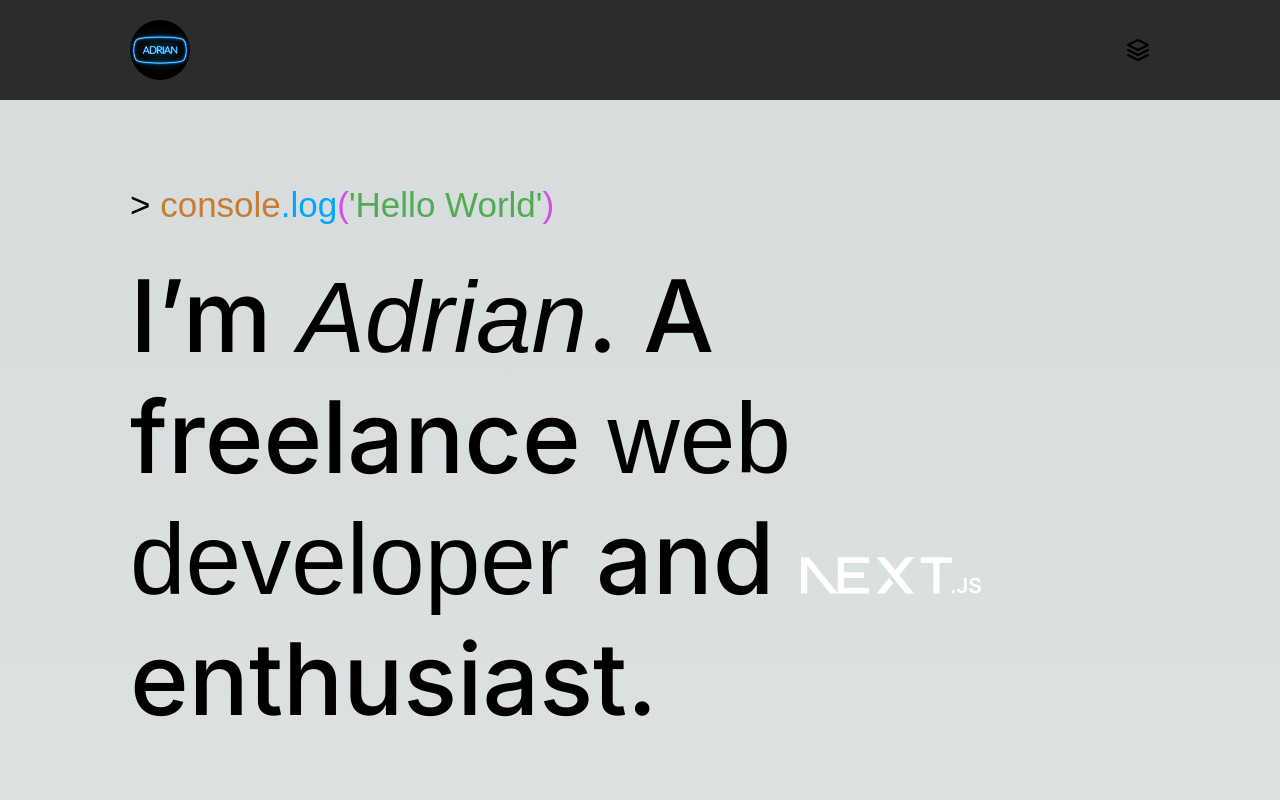
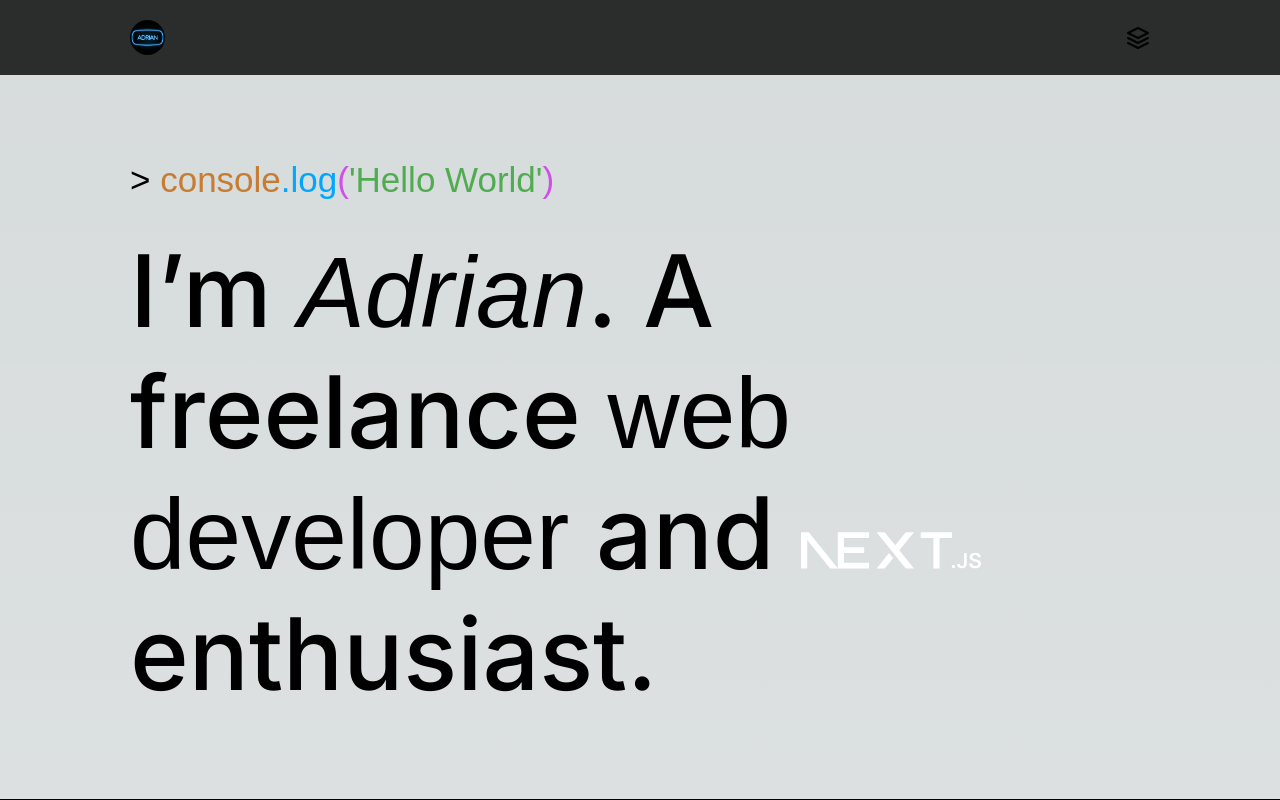
Before and after one commit to Adriantobi/dev_portfolio_v2, a Next.js app: page / in a window 1280 px wide. Shown: the top 800 px of the page. Built offline with nearby package versions, Linux system fonts and the light colour scheme; a web font is replaced by a local one.

Commit message:
Resize Icon

```diff
--- a/components/Nav.js
+++ b/components/Nav.js
@@ -10,11 +10,24 @@ import NavLink from './NavLink'
 
 export default function Nav() {
     const [navOpen, setNavOpen] = useState(false)
+    const [size, setSize] = useState(35)
+
+    useEffect(() => {
+        window.addEventListener('resize', e => {
+            if(window.innerWidth < 768) {
+                setSize(35)
+            }
+
+            else {
+                setSize(60)
+            }
+        })
+    },[])
 
     return (
         <>
             <div className={styles.Nav}>
-                <Link href='#hero'><LogoCircle size={window.innerWidth < 768 ? 35 : 60} /></Link>
+                <Link href='#hero'><LogoCircle size={size} /></Link>
                 <div className={styles.menuIcon} onClick={() => setNavOpen(!navOpen)}>
                     <svg xmlns="http://www.w3.org/2000/svg" width="24" height="24" viewBox="0 0 24 24" fill="none" stroke="currentColor" stroke-width="2" stroke-linecap="round" stroke-linejoin="round" class="feather feather-layers"><polygon points="12 2 2 7 12 12 22 7 12 2"></polygon><polyline points="2 17 12 22 22 17"></polyline><polyline points="2 12 12 17 22 12"></polyline></svg>
                 </div>
```
